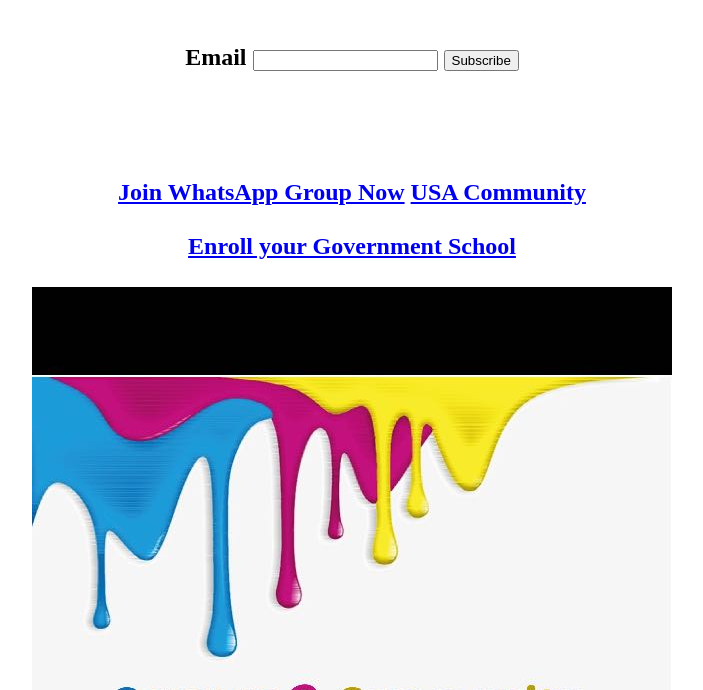
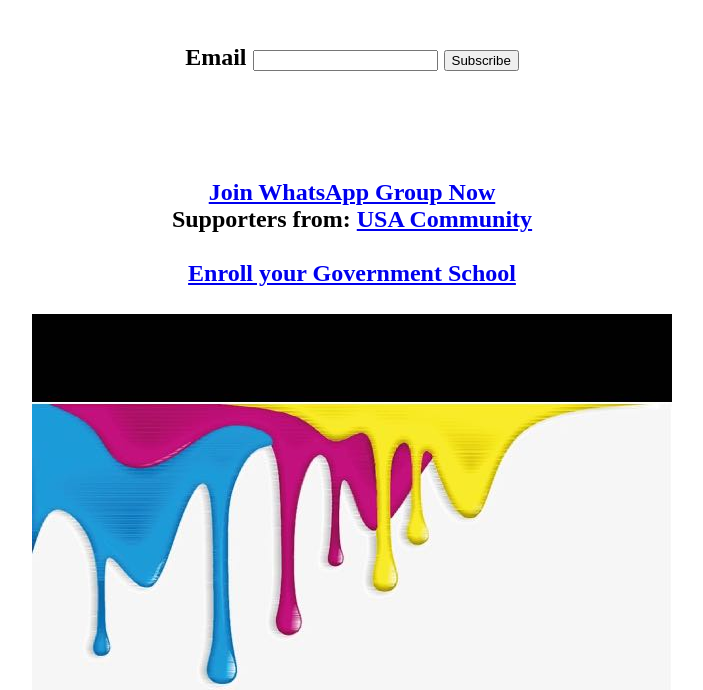
Before and after one commit to Campus2Community/www, a plain HTML site: page index.html in a window 1280 px wide. Shown: the part 110-800 px from the top of the page, without its empty margins (288-991 px from the left). Drawn offline with Linux system fonts and the light colour scheme.

Commit message:
Update index.html

```diff
--- a/index.html
+++ b/index.html
@@ -24,8 +24,10 @@
 
           <br>
           <br><br><br>
-          <a href="https://chat.whatsapp.com/1PX8viUgDOw8fuBJfJRNT4"> Join WhatsApp Group Now</a>
-          <a href="https://www.facebook.com/Campus2Community-USA-1992037800867702"> USA Community</a>
+          <a href="https://chat.whatsapp.com/1PX8viUgDOw8fuBJfJRNT4"> Join WhatsApp Group Now</a><br>
+
+
+          <strong>Supporters from: </strong><a href="https://www.facebook.com/Campus2Community-USA-1992037800867702"> USA Community</a>
 
                     <br>
 
```
